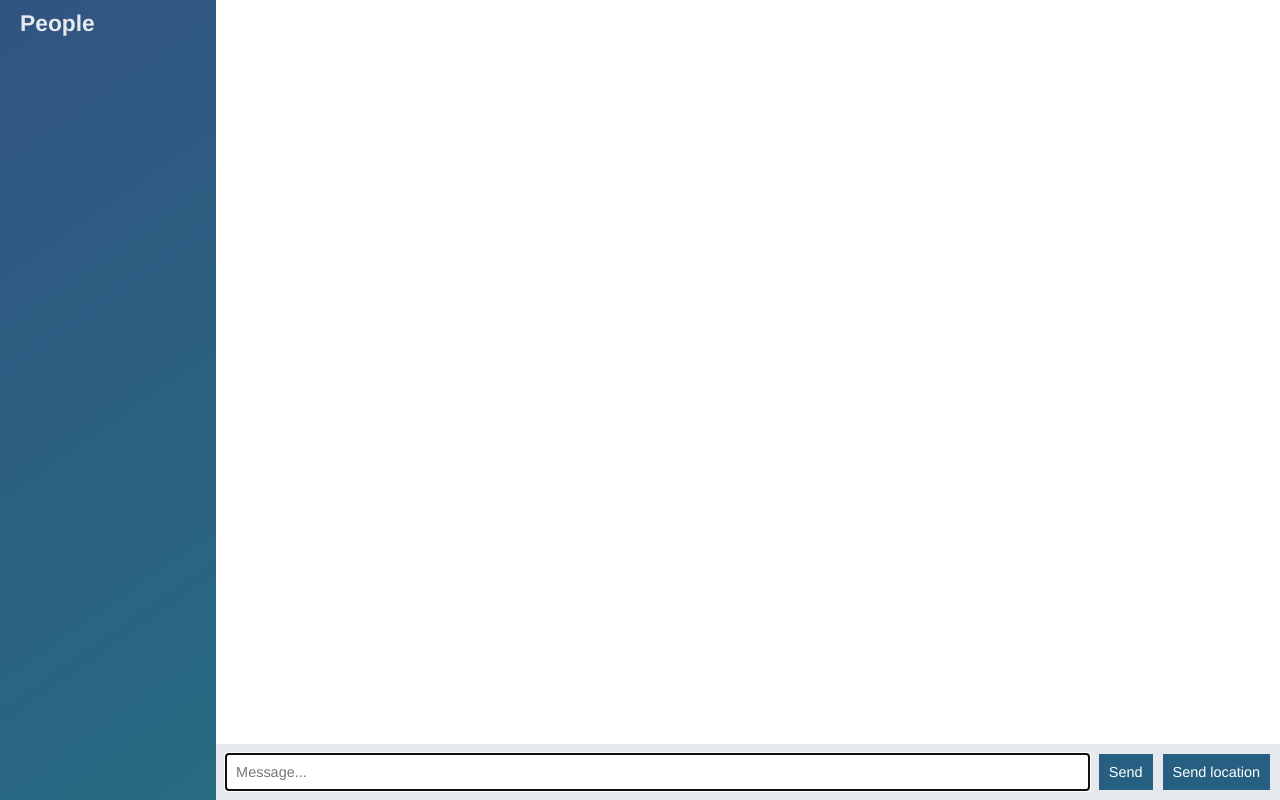
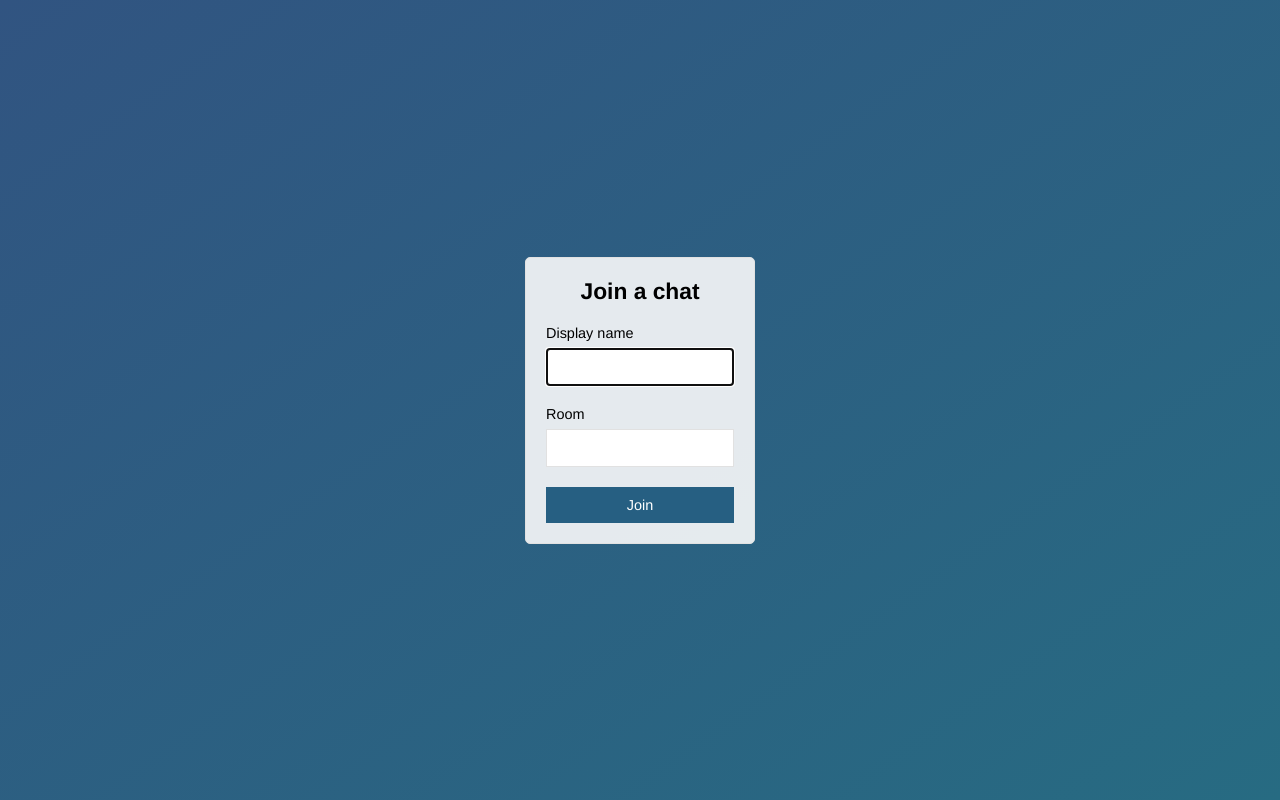
Before and after one commit to MWallin/socket-io-chat-app, a website: page public/index.html in a window 1280 px wide. Drawn offline with nearby package versions, Linux system fonts and the light colour scheme; no server answers.

Commit message:
Add join page that submits to chat.html

```diff
--- a/public/index.html
+++ b/public/index.html
@@ -1,88 +1,43 @@
 <!DOCTYPE html>
 <html lang="sv">
+
   <head>
 
     <meta charset="UTF-8">
-    <title>Socket IO Chat App</title>
+    <title>Join | Chat app</title>
     <link rel="stylesheet" href="/css/styles.css">
+    <meta name="viewport" content="width=device-width, initial-scale=1, user-scalable=no" >
 
   </head>
-  <body class="chat">
 
-    <div class="chat__sidebar">
 
-      <h3>People</h3>
+  <body class="centered-form">
 
-      <div id="users"></div>
+    <div class="centered-form__form">
+      <form action="/chat.html">
 
+        <div class="form-field">
+          <h3>Join a chat</h3>
+        </div>
+
+        <div class="form-field">
+          <label for="name">Display name</label>
+          <input name="name" type="text" autofocus>
+        </div>
+
+        <div class="form-field">
+          <label for="room">Room</label>
+          <input name="room" type="text">
+        </div>
+
+        <div class="form-field">
+          <button>Join</button>
+        </div>
+
+      </form>
     </div>
 
 
-    <div class="chat__main">
+  </body>
 
-
-      <ol id="messages" class="chat__messages"></ol>
-
-
-      <div class="chat__footer">
-
-        <form action="" id="message-form">
-          <input name="message" type="text" placeholder="Message..." autofocus autocomplete="off" />
-
-          <button>Send</button>
-        </form>
-
-
-        <button id="send-location">Send location</button>
-
-      </div>
-
-
-    </div>
-
-
-    <!-- newMessage -->
-    <script id="message-template" type="text/template">
-
-      <li class="message">
-
-        <div class="message__title">
-          <h4><%= from %></h4>
-          <span><%= createdAt %></span>
-        </div>
-
-        <div class="message_body">
-          <p><%= text %></p>
-        </div>
-
-      </li>
-
-    </script>
-
-    <!-- newlocationMessage -->
-    <script id="locationMessage-template" type="text/template">
-
-      <li class="message">
-
-        <div class="message__title">
-          <h4><%= from %></h4>
-          <span><%= createdAt %></span>
-        </div>
-
-        <div class="message_body">
-          <a target=\"_blank\" href="<%= url %>">My current location</a>
-        </div>
-
-      </li>
-
-    </script>
-
-
-    <script type="text/javascript" src="/socket.io/socket.io.js"></script>
-    <script type="text/javascript" src="/js/libs/jquery-3.1.1.min.js"></script>
-    <script type="text/javascript" src="/js/libs/moment.js"></script>
-    <script type="text/javascript" src="/js/libs/ejs.min.js"></script>
-    <script type="text/javascript" src="/js/index.js"></script>
-
-  </body>
 </html>
```
Also changed, not shown: public/chat.html (added, +89 -0 lines), public/js/chat.js (renamed from public/js/index.js).
